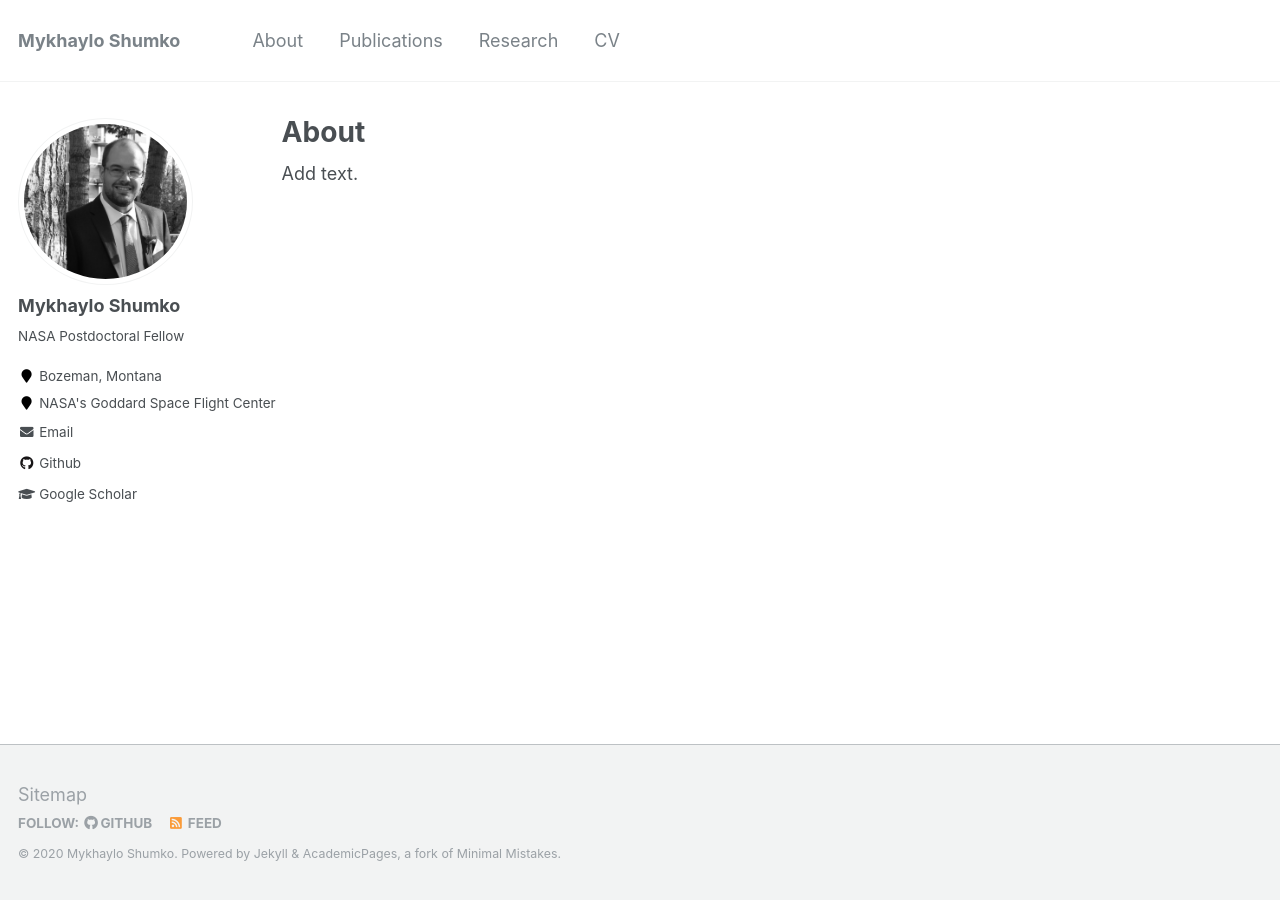
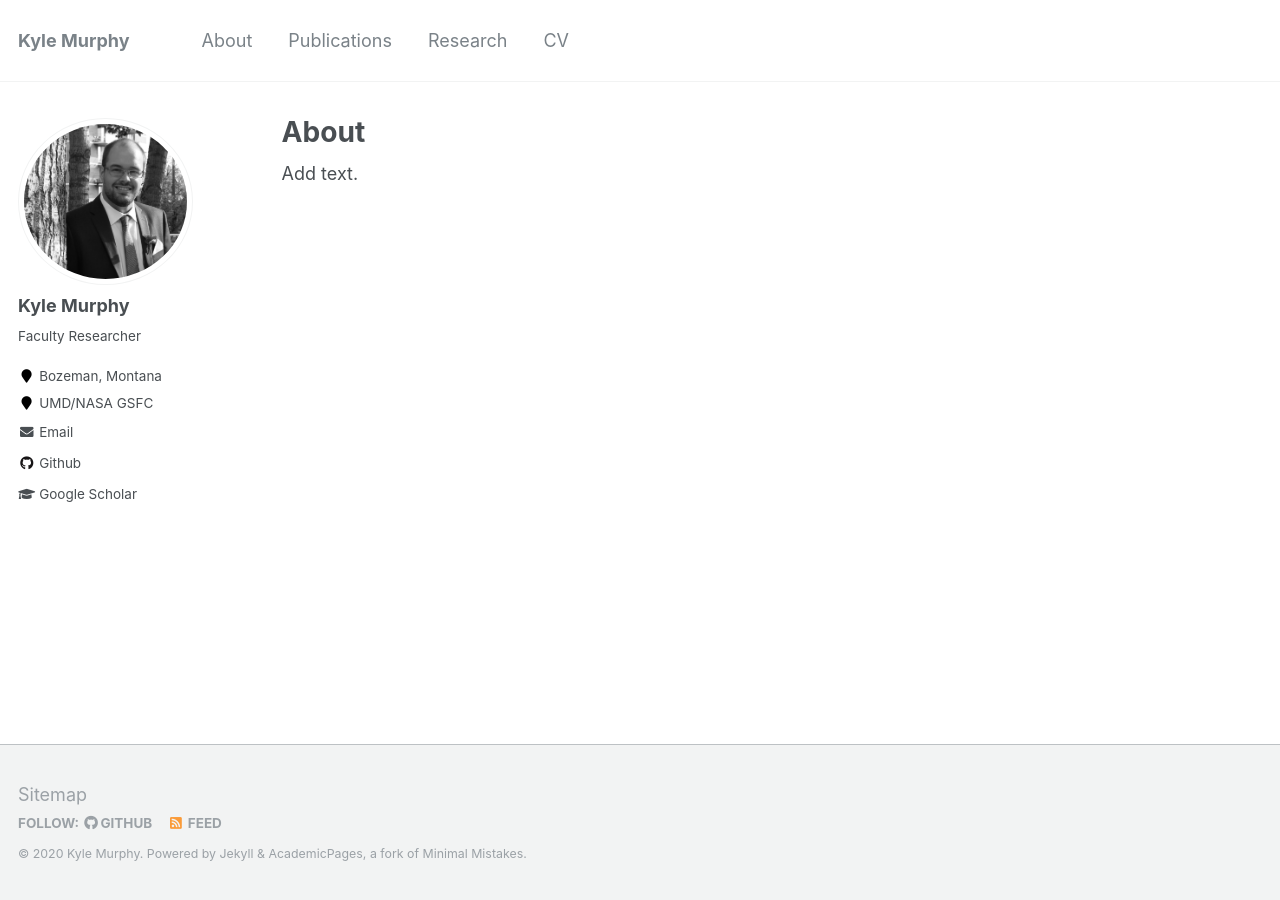
Before and after one commit to kylermurphy/kylermurphy.github.io, a Jekyll site: the page built from _pages/about.md, in a window 1280 px wide. Built offline with Jekyll 4.4.1, drawn with Linux system fonts in a browser that asks for light colours.

Commit message:
Update _config.yml

```diff
--- a/_config.yml
+++ b/_config.yml
@@ -7,13 +7,13 @@
 
 # Site Settings
 locale                   : "en-US"
-title                    : "Mykhaylo Shumko"
+title                    : "Kyle Murphy"
 title_separator          : "-"
-name                     : &name "Mykhaylo Shumko"
+name                     : &name "Kyle Murphy"
 description              : &description "personal description"
-url                      : https://mshumko.github.io # the base hostname & protocol for your site e.g. "https://mmistakes.github.io"
+url                      : https://krmurphy.github.io # the base hostname & protocol for your site e.g. "https://mmistakes.github.io"
 baseurl                  : "" # the subpath of your site, e.g. "/blog"
-repository               : "mshumko/mshumko.github.io"
+repository               : "krmurphy/krmurphy.github.io"
 teaser                   :  # filename of teaser fallback teaser image placed in /images/, .e.g. "500x300.png"
 breadcrumbs              : false # true, false (default)
 words_per_minute         : 160
@@ -80,14 +80,14 @@ analytics:
 
 # Site Author
 author:
-  name             : "Mykhaylo Shumko"
+  name             : "Kyle Murphy"
   avatar           : "profile.png"
-  bio              : "NASA Postdoctoral Fellow"
+  bio              : "Faculty Researcher"
   location         : "Bozeman, Montana"
-  employer         : "NASA's Goddard Space Flight Center"
+  employer         : "UMD/NASA GSFC"
   pubmed           :
-  googlescholar    : "https://scholar.google.com/citations?user=ivCgfPQAAAAJ&hl=en"
-  email            :  "msshumko at gmail"
+  googlescholar    : "https://scholar.google.es/citations?hl=en&pli=1&user=n8I0sAwAAAAJ"
+  email            :  "kylemurphy.spacephys at gmail"
   researchgate     :  # example: "https://www.researchgate.net/profile/yourprofile"
   uri              :
   bitbucket        :
@@ -96,7 +96,7 @@ author:
   flickr           :
   facebook         :
   foursquare       :
-  github           : "mshumko"
+  github           : "kylermurphy"
   google_plus      :
   keybase          :
   instagram        :
```
